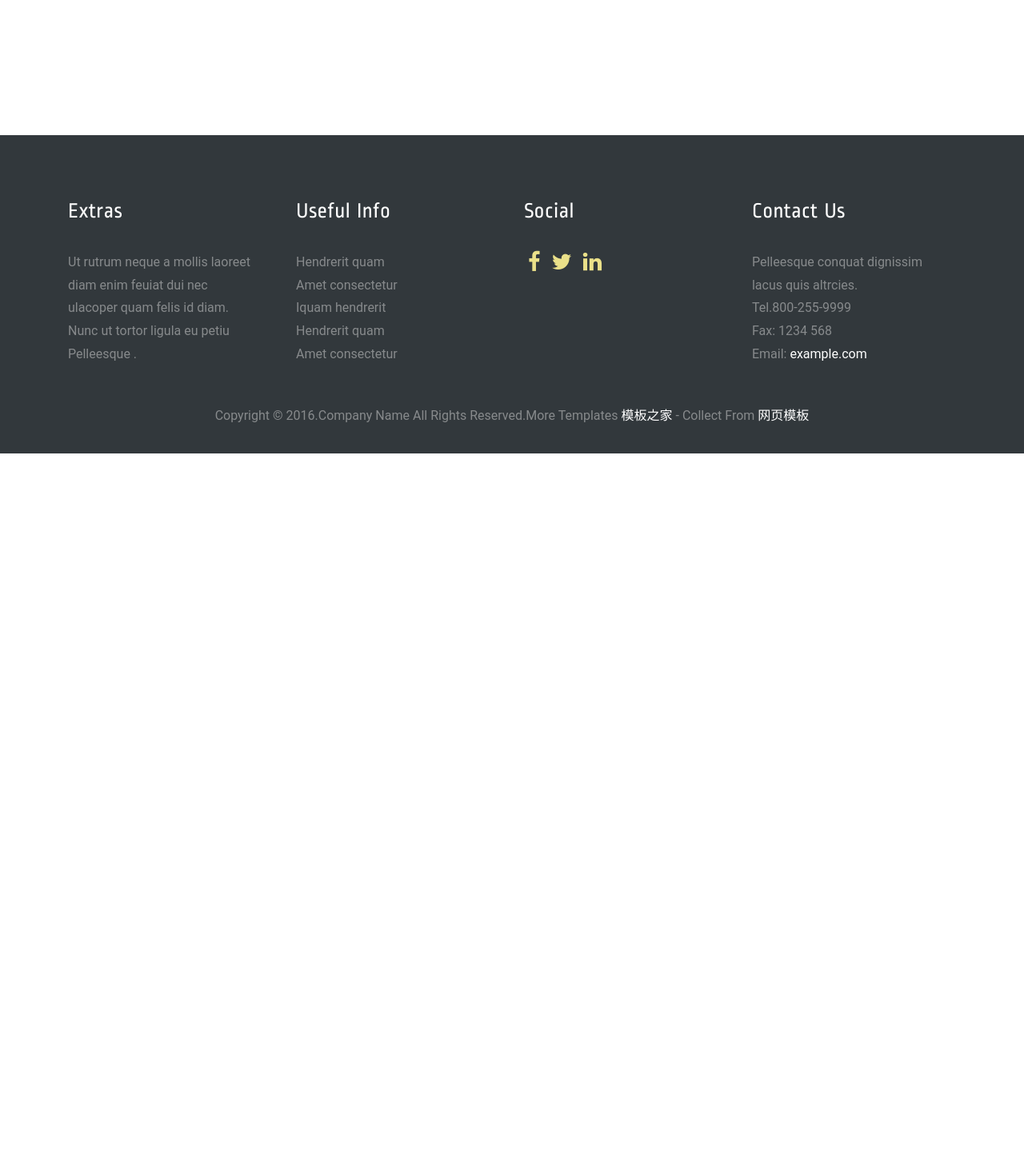
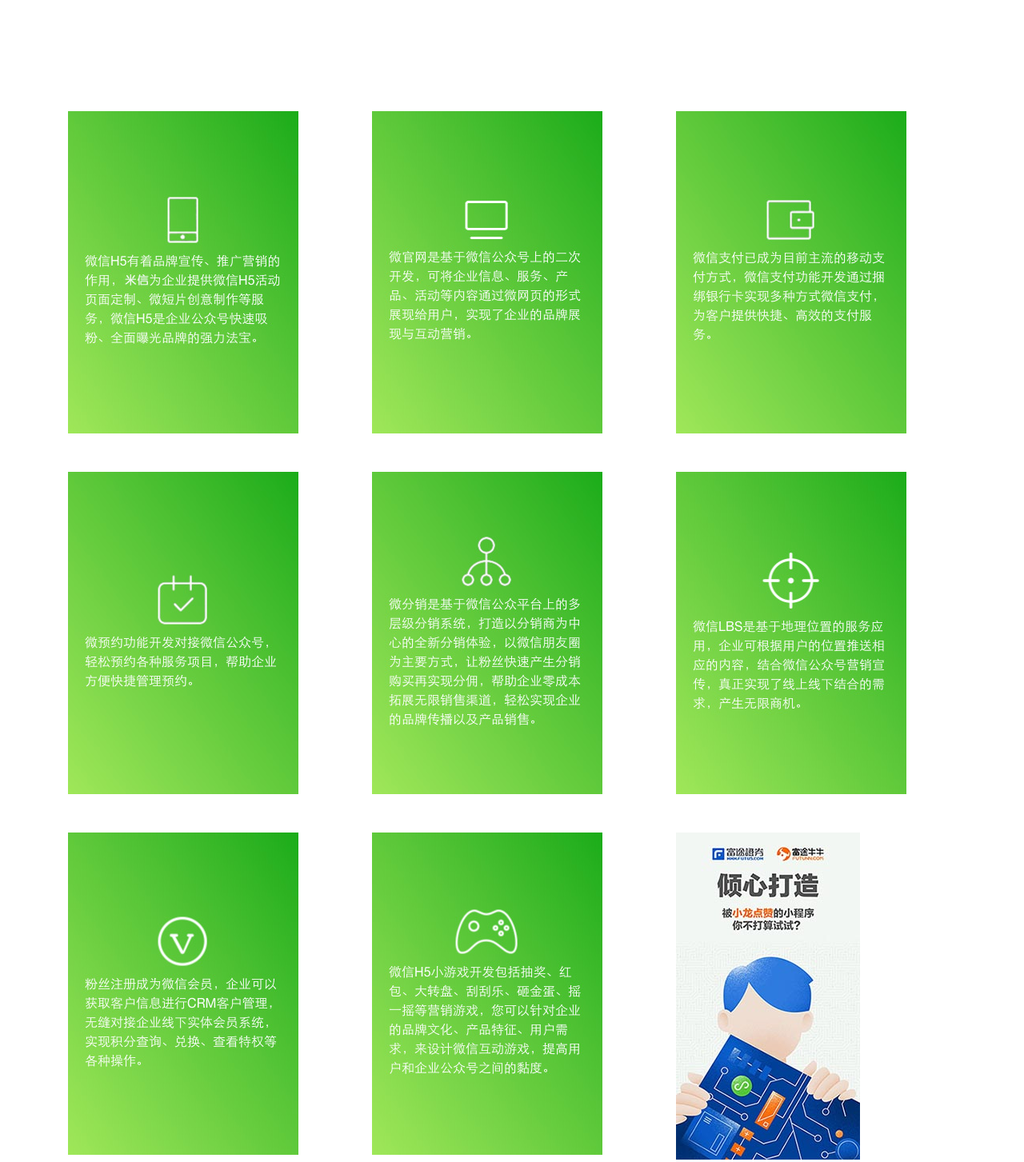
Before and after one commit to zjm/myweb, a plain HTML site: page shortcodes.html in a window 1280 px wide. Shown: the part 2120-3573 px from the top of the page at 80% size. Before the commit the page ends 2687 px from the top, so only its background shows below. Drawn offline with Linux system fonts and the light colour scheme; a script that the page names is missing.

Commit message:
smart program
smart program

```diff
--- a/css/style.css
+++ b/css/style.css
@@ -2175,6 +2175,9 @@ span.glyphicon.glyphicon-glass,span.glyphicon.glyphicon-user,span.glyphicon.glyp
 .faculty_top {
     margin-bottom: 0em;
 }
+.faculty_right {
+    margin-left:  0em;
+}
 .mid-content {
     width: 79%;
 }
--- a/shortcodes.html
+++ b/shortcodes.html
@@ -176,7 +176,56 @@
      <br></br> <br></br>
       <h3 class="title"><font color="fff">微信公众平台 八大特色功能开发</font></h3>
      <br></br><br></br>
+         <!-- start -->
 
+ <div class="grid_3 grid_4">
+        <div class="services-grids w3ls-4">
+          <div class="col-md-4 services-grid">
+            <a href="" class="mask"><img src="images/weinxinpinpai.jpg" class="img-responsive zoom-img" alt="" /></a>
+          </div>
+          <div class="col-md-4 services-grid">
+            <a href="" class="mask"><img src="images/8uweixinguanwang.jpg" class="img-responsive zoom-img" alt="" /></a>
+          </div>
+          <div class="col-md-4 services-grid">
+            <a href="" class="mask"><img src="images/8uweixinpay.jpg" class="img-responsive zoom-img" alt="" /></a>
+          </div>
+          <div class="clearfix"></div>
+        </div><!-- ==================== -->
+        <div class="services-grids w3ls-4">
+          <div class="col-md-4 services-grid">
+            <a href="" class="mask"><img src="images/8uweixinyuyue.jpg" class="img-responsive zoom-img" alt="" /></a>
+          </div>
+          <div class="col-md-4 services-grid">
+            <a href="" class="mask"><img src="images/8uweixinfenxiao.jpg" class="img-responsive zoom-img" alt="" /></a>
+          </div>
+          <div class="col-md-4 services-grid">
+            <a href="" class="mask"><img src="images/8ulbs.jpg" class="img-responsive zoom-img" alt="" /></a>
+          </div>
+
+
+          <div class="clearfix"></div>
+        </div>
+
+
+        <div class="services-grids w3ls-4">
+          <div class="col-md-4 services-grid">
+            <a href="" class="mask"><img src="images/8ucrm.jpg" class="img-responsive zoom-img" alt="" /></a>
+          </div>
+          <div class="col-md-4 services-grid">
+            <a href="" class="mask"><img src="images/8uh5smartgame.jpg" class="img-responsive zoom-img" alt="" /></a>
+          </div>
+          <div class="col-md-4 services-grid">
+            <a href="" class="mask"><img src="images/8uend.jpg" class="img-responsive zoom-img" alt="" /></a>
+          </div>
+
+
+          <div class="clearfix"></div>
+        </div>
+
+        <!--  -->
+      </div>
+
+         <!-- end -->
 
     </div>
   </div><!--typo-->
```
Also changed, not shown: images/2018h5web.jpg (added), images/8ucrm.jpg (added), images/8uend.jpg (added), images/8uend.png (added), images/8uh5smartgame.jpg (added), images/8ulbs.jpg (added), images/8uweixinfenxiao.jpg (added), images/8uweixinguanwang.jpg (added), images/8uweixinpay.jpg (added), images/8uweixinyuyue.jpg (added), images/weinxinpinpai.jpg (added), 1 other file.
